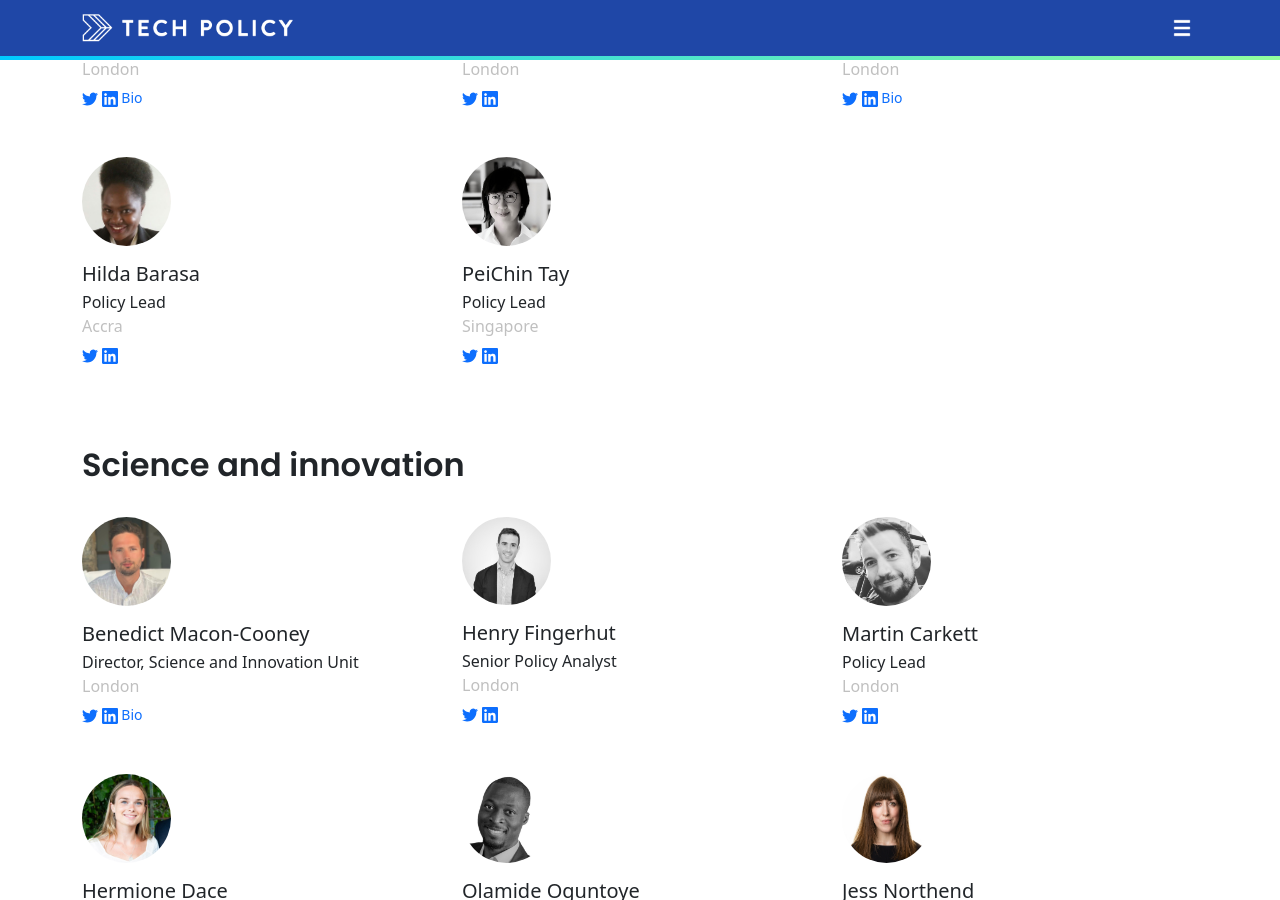
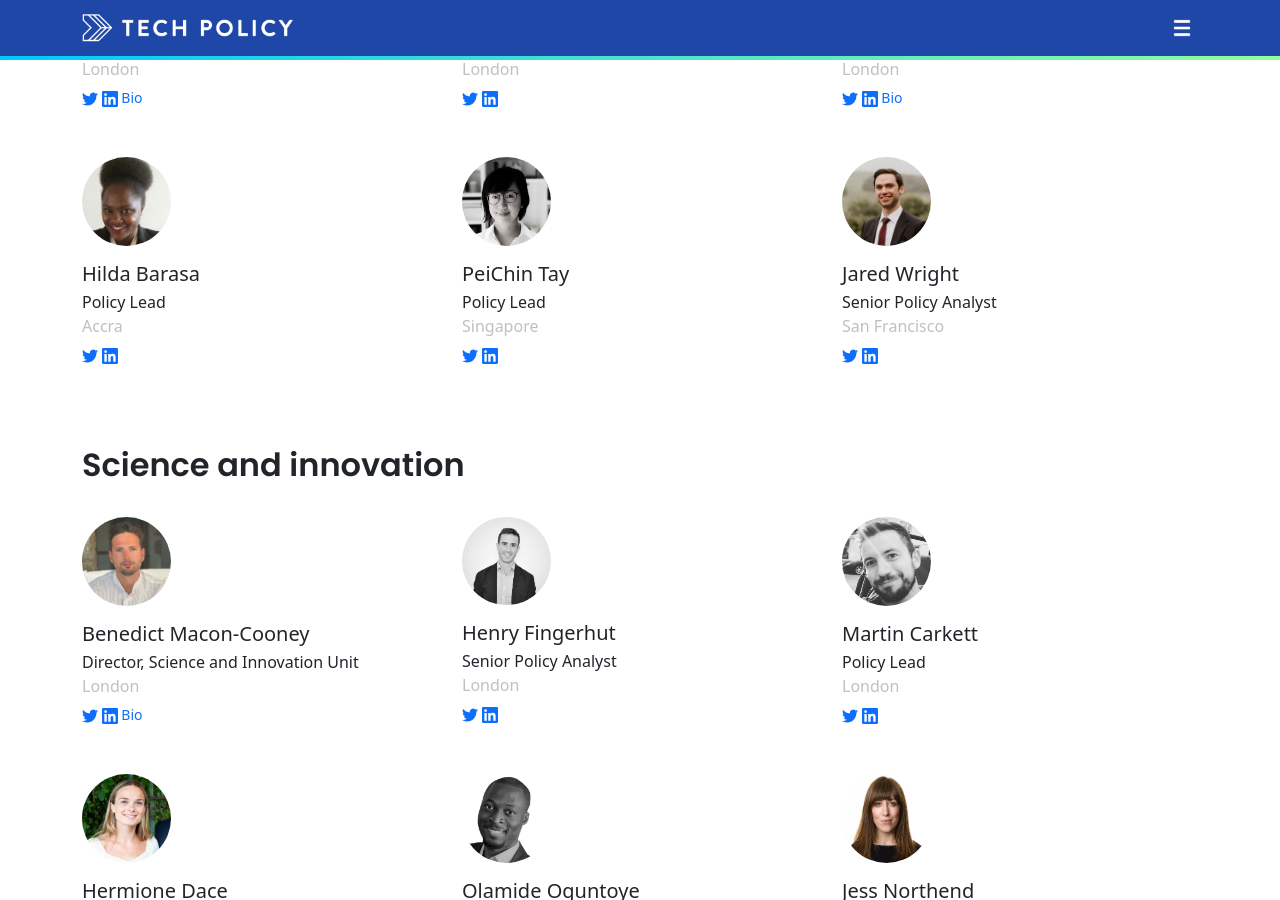
Before and after one commit to techpolicyio/techpolicyio.github.io, a Jekyll site: the page built from pages/people.md, in a window 1280 px wide and 900 px high, scrolled down 1578 px. Built offline with Jekyll 4.4.1, drawn with Linux system fonts in a browser that asks for light colours.

Commit message:
Update team.yml

```diff
--- a/_data/team.yml
+++ b/_data/team.yml
@@ -94,6 +94,14 @@
   tbi:
   tw: peichintay
   li: peichintay
+- name: Jared Wright
+  title: Senior Policy Analyst
+  unit: dgu
+  geo: San Francisco
+  img: jared.jpg
+  tbi:
+  tw: jwright014
+  li: jaredwright14
 - name: Benedict Macon-Cooney
   title: Director, Science and Innovation Unit
   unit: siu
```
